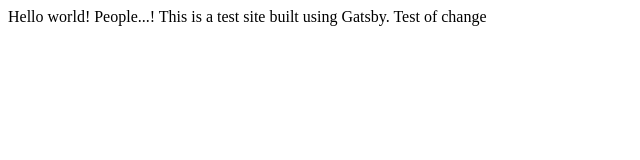
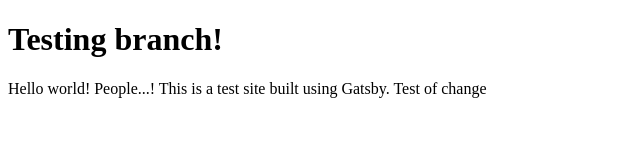
Before and after one commit to jordansali/les-innovateurs-db, a Gatsby site in the folder front-end/hello-world/: page / in a window 1280 px wide. Shown: the whole page, without its empty margins (0-640 px from the left). Built offline with nearby package versions, Linux system fonts and the light colour scheme; Gatsby itself is replaced by a stand-in of ours.

Commit message:
Reformed index, added test line

```diff
--- a/front-end/hello-world/src/pages/index.js
+++ b/front-end/hello-world/src/pages/index.js
@@ -1,3 +1,8 @@
 import React from "react"
 
-export default () => <div>Hello world! People...! This is a test site built using Gatsby. Test of change</div>
+export default () => (
+    <div>
+        <h1>Testing branch!</h1>
+        <div>Hello world! People...! This is a test site built using Gatsby. Test of change</div>
+    </div>
+)
```
